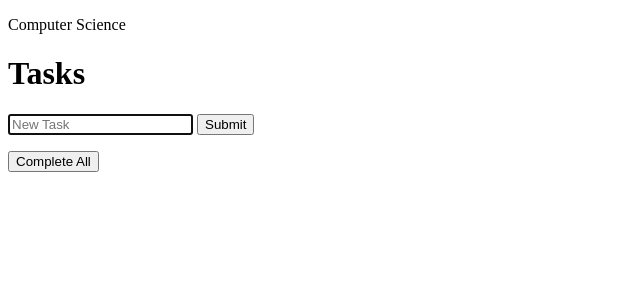
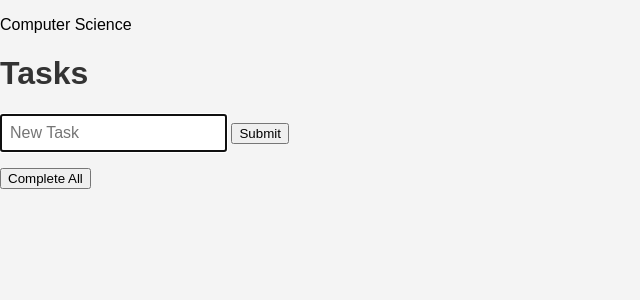
Before and after one commit to Klins18/Desarrollo_Basado_Plataformas, a Flask app: page / in a window 1280 px wide. Shown: the top 300 px of the page, without its empty margins (0-640 px from the left). Run offline with Flask 3, Linux system fonts and the light colour scheme.

Commit message:
Actualizar index.html

```diff
--- a/Todo_list/todo list/templates/index.html
+++ b/Todo_list/todo list/templates/index.html
@@ -4,16 +4,73 @@
     <meta charset="utf-8" />
     <title>DBP</title>
     <style>
+      body {
+  font-family: Arial, sans-serif;
+  background-color: #f4f4f4;
+  margin: 0;
+  padding: 0;
+}
+
+h1 {
+  color: #333;
+}
+
+#new-task {
+  margin-top: 20px;
+}
+
+#task {
+  padding: 8px;
+  font-size: 16px;
+}
+
+#tasks {
+  list-style-type: none;
+  padding: 0;
+}
+
 .task-item {
   display: flex;
   align-items: center;
+  background-color: #fff;
+  padding: 10px;
+  margin-bottom: 10px;
+  border-radius: 5px;
+  box-shadow: 0 0 5px rgba(0, 0, 0, 0.1);
 }
+
 .task-item button {
   margin-left: 10px;
+  background-color: #dc3545;
+  color: #fff;
+  border: none;
+  padding: 5px 10px;
+  border-radius: 3px;
+  cursor: pointer;
 }
-      .task-item .completed {
+
+.task-item button:hover {
+  background-color: #c82333;
+}
+
+.completed {
   text-decoration: line-through;
 }
+
+button#complete-all {
+  margin-top: 10px;
+  padding: 8px 16px;
+  background-color: #28a745;
+  color: #fff;
+  border: none;
+  border-radius: 5px;
+  cursor: pointer;
+}
+
+button#complete-all:hover {
+  background-color: #218838;
+}
+
 
     </style>
 
```
Lines whose indentation alone changed are shown as unchanged.
